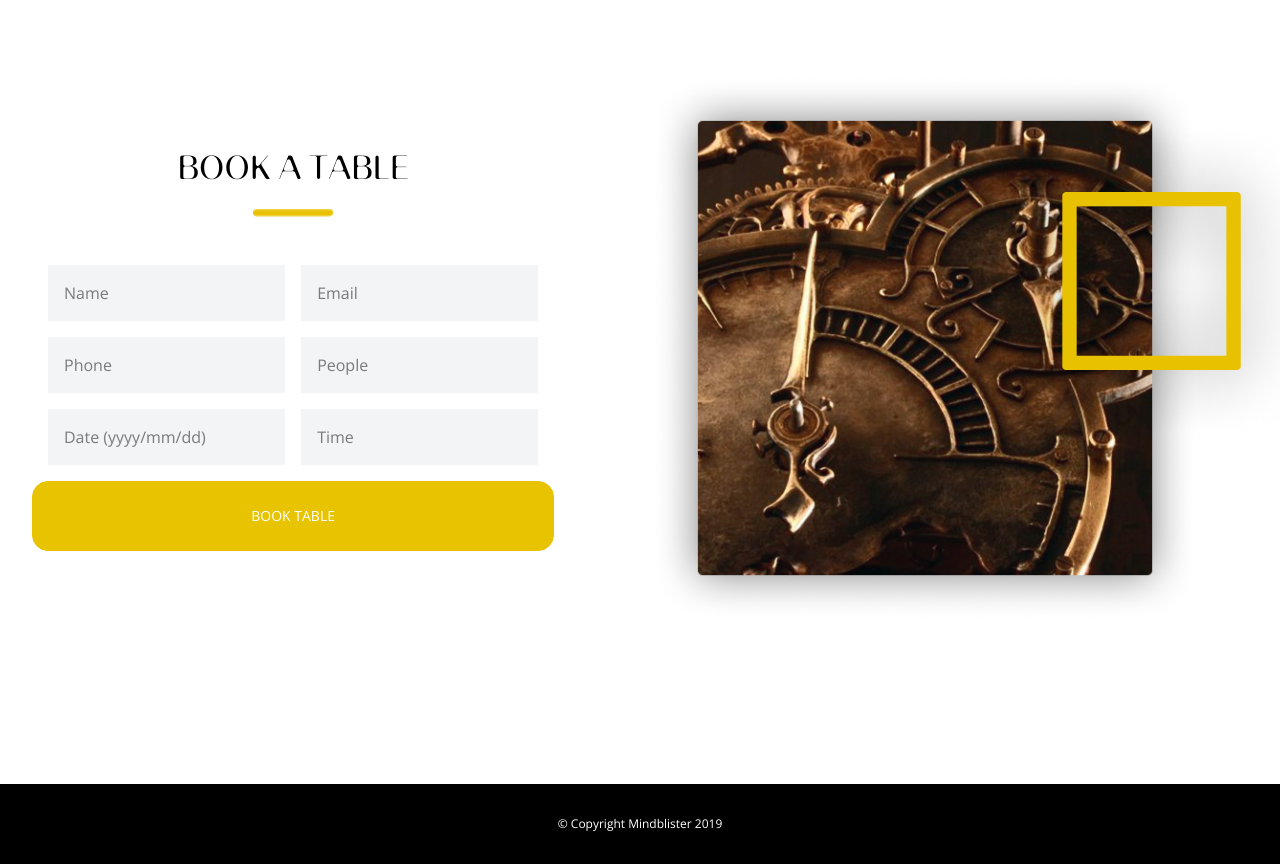
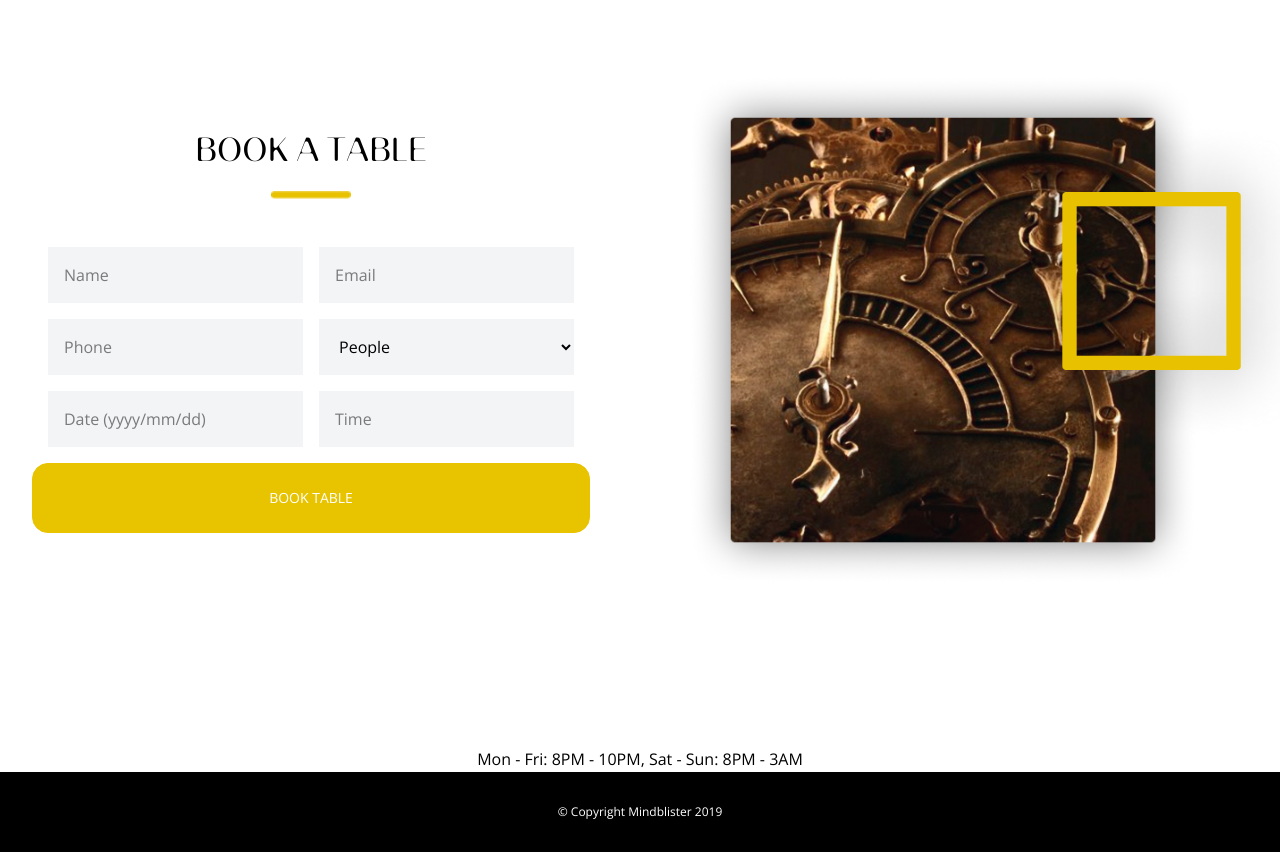
Before and after one commit to BinaryBecca/project21_tag45_react_hungry-people, a React (Vite) app: page /booking in a window 1280 px wide. Shown: the part 1020-1884 px from the top of the page. Built offline with nearby package versions, Linux system fonts and the light colour scheme.

Commit message:
adding Dockerfile

```diff
--- /dev/null
+++ b/docker-compose.yml
@@ -0,0 +1,18 @@
+services:
+  server:
+    build:
+      context: .
+    environment:
+      - NODE_ENV=development
+    ports:
+      - 5173:5173
+      # Bind-Mount!
+    volumes:
+      # in Container unter /app spiegeln
+      - .:/app
+      #anonymes Volume > um nicht lokale node_modules in container verwenden
+      - /app/node_modules
+# Unterschied Volume und Bind Mount
+# https://www.nnscript.de/docker-volume-und-bind-mount-was-ist-der-unterschied-und-wann-sollte-man-welches-verwenden/
+
+# https://docs.docker.com/guides/nodejs/develop/
--- a/package.json
+++ b/package.json
@@ -4,7 +4,7 @@
   "version": "0.0.0",
   "type": "module",
   "scripts": {
-    "dev": "vite",
+    "dev": "vite --host",
     "build": "tsc -b && vite build",
     "lint": "eslint .",
     "preview": "vite preview"
--- a/src/components/menuCategory/MenuCategory.tsx
+++ b/src/components/menuCategory/MenuCategory.tsx
@@ -1,7 +1,7 @@
 import type { IMenuItem } from "../../interfaces/IMenuItem"
 
 interface MenuCategoryProps {
-  menuCategory: IMenuItem[]
+  menuCategory: string[]
   onClick: () => void
 }
 
@@ -10,7 +10,9 @@ export default function MenuCategory({ menuCategory, onClick }: MenuCategoryProp
     <>
       <div>
         {menuCategory.map((category, index) => (
-          <p key={index}>{category.category}</p>
+          <button key={index} onClick={onClick}>
+            {category.toUpperCase()}
+          </button>
         ))}
       </div>
     </>
--- a/src/index.css
+++ b/src/index.css
@@ -18,6 +18,10 @@
   font-family: var(--font-opensans), Arial, Helvetica, sans-serif;
 }
 
+body {
+  scroll-behavior: smooth;
+}
+
 .banny-font {
   font-family: var(--font-banny);
 }
--- a/src/pages/bookingpage/Bookingpage.tsx
+++ b/src/pages/bookingpage/Bookingpage.tsx
@@ -1,36 +1,144 @@
-import React from "react"
+import React, { useState } from "react"
 import Images from "../../components/images/Images"
 import Headlines from "../../components/headlines/Headlines"
 import Buttons from "../../components/buttons/Buttons"
 
+interface IBooking {
+  name: string
+  email: string
+  phone: string
+  people: string
+  date: string
+  time: string
+}
+
 export default function Bookingpage() {
+  const [formInput, setFormInput] = useState<IBooking>({
+    name: "",
+    email: "",
+    phone: "",
+    people: "",
+    date: "",
+    time: "",
+  })
+
+  const [formSubmitted, setFormSubmitted] = useState<boolean>(false)
+
+  const nameFunc = (event: React.ChangeEvent<HTMLInputElement>) => {
+    setFormInput({ ...formInput, name: event.target.value })
+  }
+
+  const emailFunc = (event: React.ChangeEvent<HTMLInputElement>) => {
+    setFormInput({ ...formInput, email: event.target.value })
+  }
+
+  const phoneFunc = (event: React.ChangeEvent<HTMLInputElement>) => {
+    setFormInput({ ...formInput, phone: event.target.value })
+  }
+
+  const peopleFunc = (event: React.ChangeEvent<HTMLSelectElement>) => {
+    setFormInput({ ...formInput, people: event.target.value })
+  }
+
+  const dateFunc = (event: React.ChangeEvent<HTMLInputElement>) => {
+    setFormInput({ ...formInput, date: event.target.value })
+  }
+
+  const timeFunc = (event: React.ChangeEvent<HTMLInputElement>) => {
+    setFormInput({ ...formInput, time: event.target.value })
+  }
+
+  const loginFunc = (e: React.FormEvent<HTMLFormElement>) => {
+    e.preventDefault()
+    console.log(formInput, "wurde erfolgreich eingeloggt")
+    setFormSubmitted(true)
+  }
+
   return (
     <>
       <section
         id="buttonDownEndPoint"
         className="container mx-auto py-[10rem] px-[2rem] flex flex-row justify-center items-center gap-[3rem]">
-        <div className="container mx-auto flex flex-col">
-          <Headlines headline1="BOOK A TABLE" />
-          <div className="grid grid-cols-2 grid-rows-3 gap-[1rem] p-[1rem]">
-            <input type="text" placeholder="Name" className="p-[1rem] bg-gray-100" />
-            <input type="text" placeholder="Email" className="p-[1rem] bg-gray-100" />
-            <input type="text" placeholder="Phone" className="p-[1rem] bg-gray-100" />
-            <input type="text" placeholder="People" className="p-[1rem] bg-gray-100" />
-            <input type="text" placeholder="Date (yyyy/mm/dd)" className="p-[1rem] bg-gray-100" />
-            <input type="text" placeholder="Time" className="p-[1rem] bg-gray-100" />
+        {!formSubmitted ? (
+          <form className="container mx-auto flex flex-col" onSubmit={loginFunc}>
+            <Headlines headline1="BOOK A TABLE" />
+            <div className="grid grid-cols-2 grid-rows-3 gap-[1rem] p-[1rem]">
+              <input
+                type="text"
+                placeholder="Name"
+                className="p-[1rem] bg-gray-100"
+                value={formInput.name}
+                onChange={nameFunc}
+                required
+              />
+              <input
+                type="text"
+                placeholder="Email"
+                className="p-[1rem] bg-gray-100"
+                value={formInput.email}
+                onChange={emailFunc}
+                required
+              />
+              <input
+                type="number"
+                placeholder="Phone"
+                className="p-[1rem] bg-gray-100"
+                value={formInput.phone}
+                onChange={phoneFunc}
+                required
+              />
+
+              <select className="p-[1rem] bg-gray-100" value={formInput.people} onChange={peopleFunc} required>
+                <option value="" disabled>
+                  People
+                </option>
+                <option value="1">1</option>
+                <option value="2">2</option>
+                <option value="3">3</option>
+                <option value="4">4</option>
+                <option value="5">5</option>
+                <option value="6">6</option>
+                <option value="7">7</option>
+                <option value="8">8</option>
+                <option value="10">10</option>
+                <option value="11">11</option>
+                <option value="12">12</option>
+              </select>
+              <input
+                type="text"
+                placeholder="Date (yyyy/mm/dd)"
+                className="p-[1rem] bg-gray-100"
+                value={formInput.date}
+                onChange={dateFunc}
+                required
+              />
+              <input
+                type="text"
+                placeholder="Time"
+                className="p-[1rem] bg-gray-100"
+                value={formInput.time}
+                onChange={timeFunc}
+                required
+              />
+            </div>
+            <button
+              type="submit"
+              className="flex items-center justify-center text-nowrap p-[1.5rem] text-white text-sm border rounded-[1rem] min-w-[10rem] bg-[var(--buttonYellow)] border-[var(--buttonYellow)]">
+              BOOK TABLE
+            </button>
+          </form>
+        ) : (
+          <div className="flex flex-col justify-center items-center">
+            <Headlines headline1="BOOK A TABLE" />
+            <p className="text-2xl font-bold">Thanks for dining with us.</p>
           </div>
-          <Buttons
-            to="booking"
-            buttonText="BOOK TABLE"
-            backgroundColor="var(--buttonYellow)"
-            borderColor="var(--buttonYellow)"
-          />
-        </div>
+        )}
 
-        <div className="px-[3rem]">
+        <div className="px-[3rem] w-full">
           <Images imageSrc="/booking-picture.png" imageAlt="picture of a kitchen" sideOfRectangle="-right-[6.5rem]" />
         </div>
       </section>
+      <p className="text-center">Mon - Fri: 8PM - 10PM, Sat - Sun: 8PM - 3AM</p>
     </>
   )
 }
```
Also changed, not shown: 2 other files (tests, documents, lock files or other folders).
